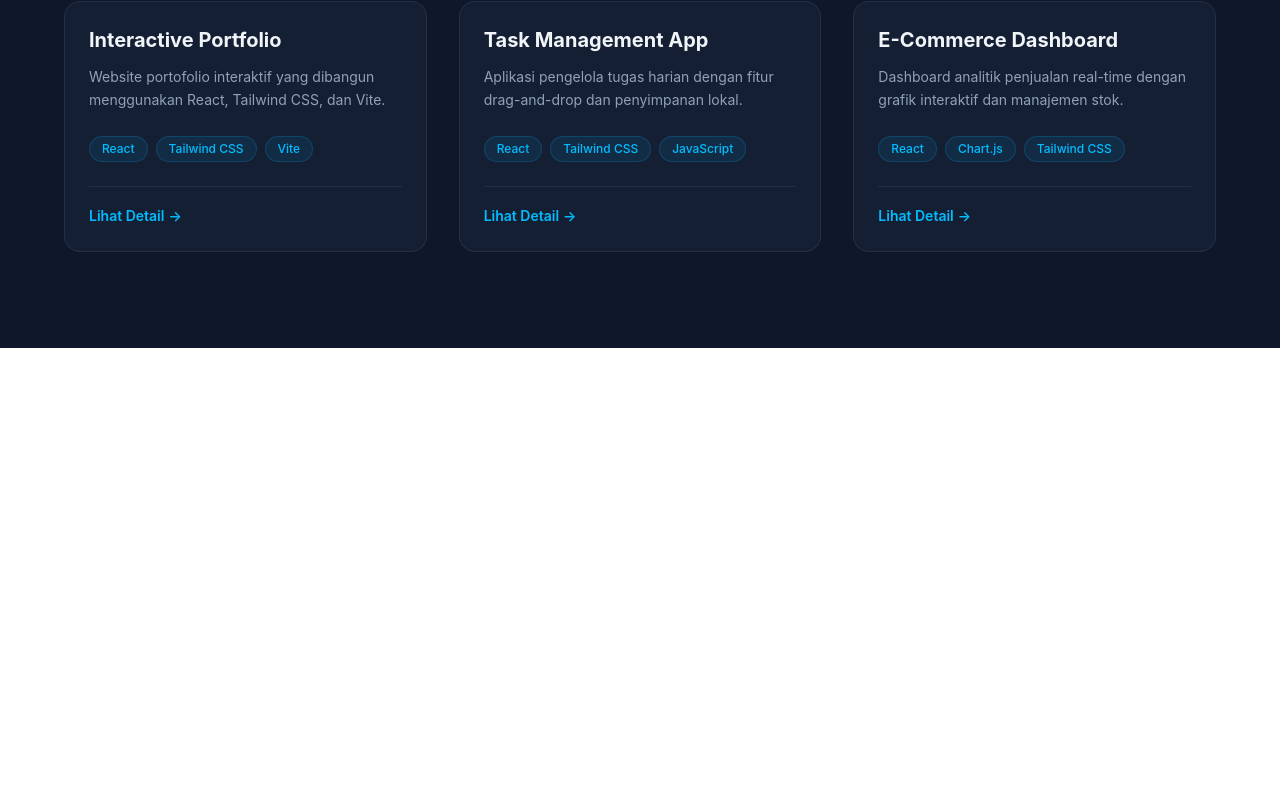
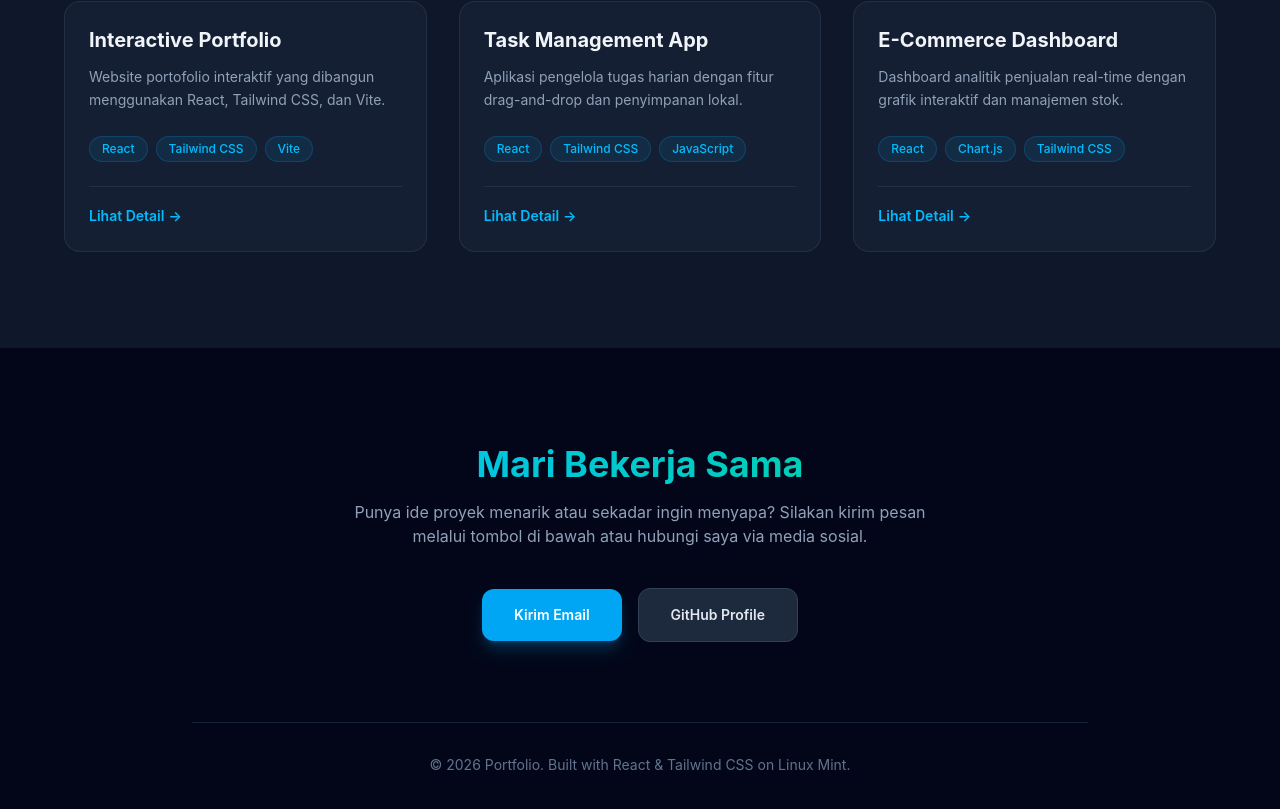
Before and after one commit to Soundwavesz/my-portofolio, a React (Vite) app: page / in a window 1280 px wide. Shown: the part 1039-1848 px from the top of the page. Before the commit the page ends 1387 px from the top, so only its background shows below. Built offline with nearby package versions, Linux system fonts and the light colour scheme.

Commit message:
add contact and footer component

```diff
--- a/src/App.jsx
+++ b/src/App.jsx
@@ -1,6 +1,7 @@
 import Navbar from "./components/Navbar"
 import Hero from "./components/Hero"
 import Projects from "./components/Project"
+import Contact from "./components/Contact"
 
 export default function App() {
   return (
@@ -8,6 +9,7 @@ export default function App() {
       <Navbar />
       <Hero />
       <Projects/>
+      <Contact/>
     </main>
   )
 }
--- /dev/null
+++ b/src/components/Contact.jsx
@@ -0,0 +1,36 @@
+export default function Contact() {
+  return (
+    <section id="contact" className="py-24 bg-slate-950 text-white px-6">
+      <div className="max-w-4xl mx-auto text-center">
+        <h2 className="text-3xl sm:text-4xl font-bold bg-gradient-to-r from-sky-400 to-emerald-400 bg-clip-text text-transparent">
+          Mari Bekerja Sama
+        </h2>
+        <p className="mt-4 text-slate-400 max-w-xl mx-auto">
+          Punya ide proyek menarik atau sekadar ingin menyapa? Silakan kirim pesan melalui tombol di bawah atau hubungi saya via media sosial.
+        </p>
+
+        <div className="mt-10 flex flex-col sm:flex-row items-center justify-center gap-4">
+          <a
+            href="mailto:astralcode55@gmail.com"
+            className="w-full sm:w-auto rounded-xl bg-sky-500 px-8 py-4 text-sm font-semibold text-white shadow-lg shadow-sky-500/25 hover:bg-sky-400 transition-all hover:scale-105 active:scale-95"
+          >
+            Kirim Email
+          </a>
+          <a
+            href="https://github.com/Soundwavesz"
+            target="_blank"
+            rel="noreferrer"
+            className="w-full sm:w-auto rounded-xl bg-slate-800 border border-slate-700 px-8 py-4 text-sm font-semibold text-slate-200 hover:bg-slate-700 transition-all hover:scale-105 active:scale-95"
+          >
+            GitHub Profile
+          </a>
+        </div>
+
+        {/* Footer sederhana */}
+        <div className="mt-20 pt-8 border-t border-slate-800/80 text-sm text-slate-500">
+          <p>© {new Date().getFullYear()} Portfolio. Built with React & Tailwind CSS on Linux Mint.</p>
+        </div>
+      </div>
+    </section>
+  )
+}
```
